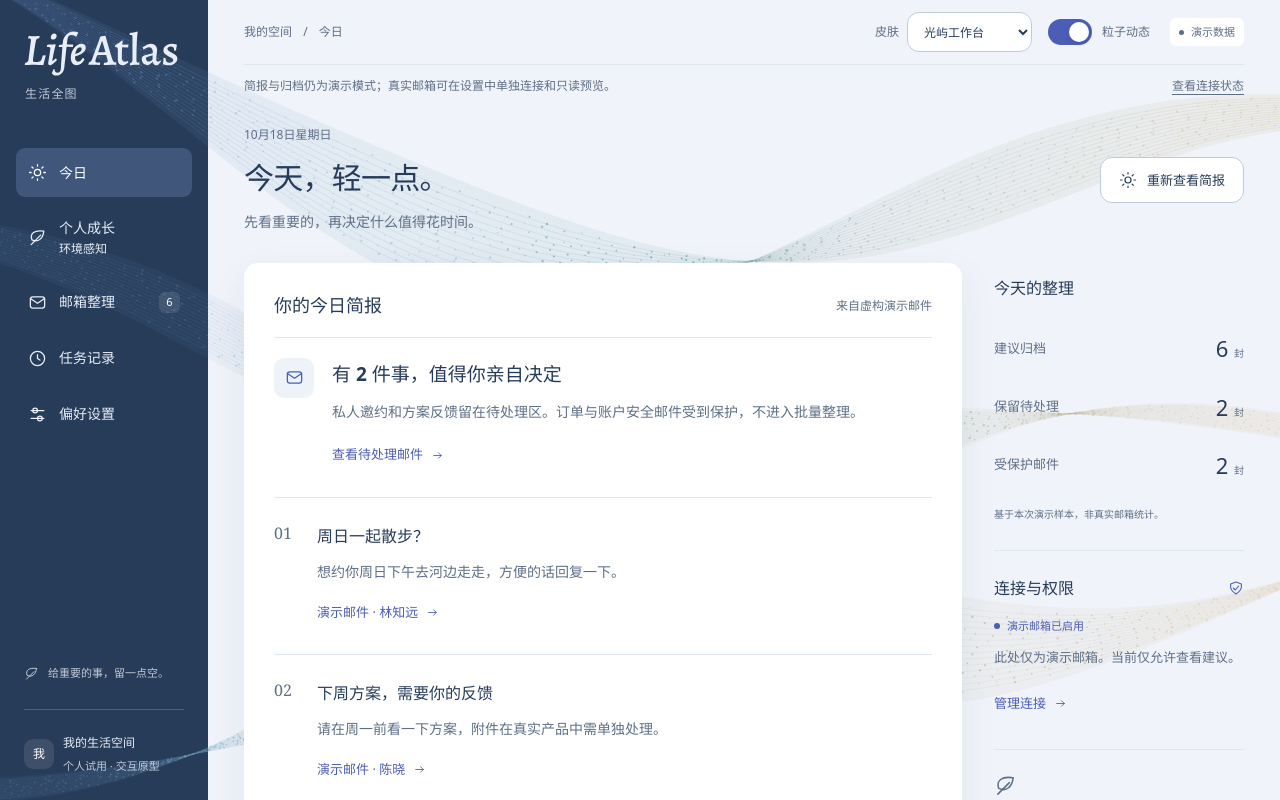
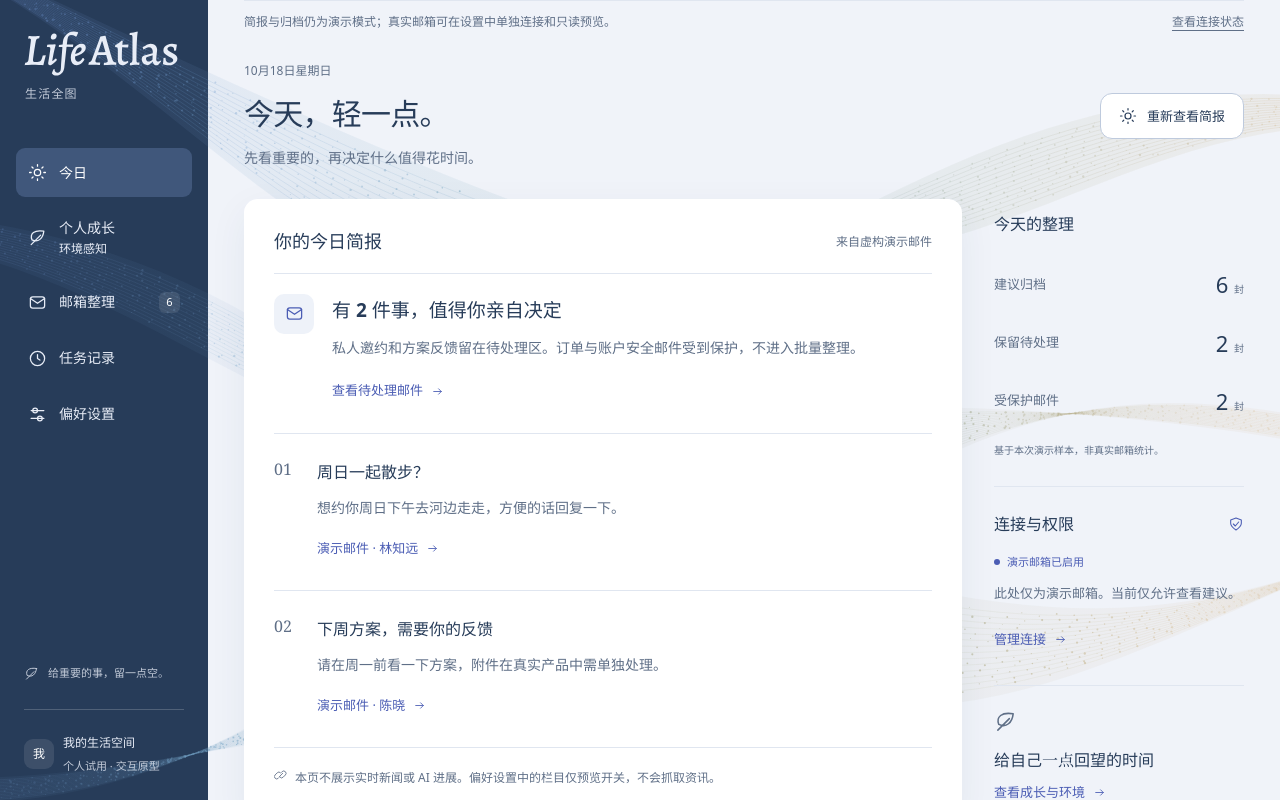
Before and after one commit to hjfieohj/lifeatlas, a Next.js app: page / in a window 1280 px wide. Shown: the top 800 px of the page. Built offline with nearby package versions, Linux system fonts and the light colour scheme.

Commit message:
fix(ui): keep appearance controls in settings only

```diff
--- a/src/main.ts
+++ b/src/main.ts
@@ -3,7 +3,7 @@ import type { Store, Mail, Task, Scenario } from './domain';
 import { mountRealGmailPanel } from './real-gmail';
 import { mountGrowth } from './growth';
 import {growthModuleLabel} from './growth-presentation';
-import { mountAppearance, appearanceControls, appearanceSettings } from './appearance';
+import { mountAppearance, appearanceSettings } from './appearance';
 import { lifeAtlasWordmark } from './wordmark';
 
 export function mountLifeAtlas() {
@@ -46,7 +46,7 @@ function toast(text: string) { const el = document.querySelector<HTMLDivElement>
 function date() { return new Intl.DateTimeFormat('zh-CN', { timeZone: store.preferences.timezone, month: 'long', day: 'numeric', weekday: 'long' }).format(new Date()); }
 function nav(id: string, label: string, name: string) { return `<a href="#${id}" data-route="${id}" aria-label="${label}" class="nav-item ${page === id ? 'active' : ''}" ${page === id ? 'aria-current="page"' : ''}>${icon(name)}<span class="nav-title">${id==='growth'?'<span class="nav-title-primary">个人成长</span><span class="nav-title-detail"><span class="nav-title-slash"> / </span>环境感知</span>':label}</span>${id === 'mail' ? `<span class="nav-count">${store.connected ? store.mails.filter(isEligible).length : '—'}</span>` : ''}</a>`; }
 function shell(content: string) {
-  return `<aside class="sidebar"><a href="#today" class="brand" aria-label="LifeAtlas · 生活全图，回到今日">${lifeAtlasWordmark}<small>生活全图</small></a><nav aria-label="主导航">${nav('today', '今日', 'sun')}${nav('growth', growthModuleLabel, 'leaf')}${nav('mail', '邮箱整理', 'mail')}${nav('history', '任务记录', 'clock')}${nav('settings', '偏好设置', 'settings')}</nav><div class="sidebar-bottom"><div class="quiet">${icon('leaf')}<span>给重要的事，留一点空。</span></div><div class="profile"><span class="avatar">我</span><div>我的生活空间<small>个人试用 · 交互原型</small></div></div></div></aside><div class="workspace"><header class="topbar"><span class="breadcrumb">我的空间 <span>/</span> ${{ today: '今日', mail: '邮箱整理', growth: growthModuleLabel, history: '任务记录', settings: '偏好设置' }[page]}</span><span class="demo-badge"><span></span>${page === 'growth' ? '个人记录' : '演示数据'}</span></header><div class="prototype-notice">${page === 'growth' ? '个人成长与环境感知保存你的观察、理解和选择；每次保存保留版本，收起后可恢复。' : '简报与归档仍为演示模式；真实邮箱可在设置中单独连接和只读预览。<a href="#settings">查看连接状态</a>'}</div>${storageWarning ? `<div role="alert" class="notice error">${esc(storageWarning)}</div>` : ''}<main id="main" tabindex="-1">${content}</main><footer>LifeAtlas · 生活全图<span>主动准备，由你决定。</span></footer></div>`;
+  return `<aside class="sidebar"><a href="#today" class="brand" aria-label="LifeAtlas · 生活全图，回到今日">${lifeAtlasWordmark}<small>生活全图</small></a><nav aria-label="主导航">${nav('today', '今日', 'sun')}${nav('growth', growthModuleLabel, 'leaf')}${nav('mail', '邮箱整理', 'mail')}${nav('history', '任务记录', 'clock')}${nav('settings', '偏好设置', 'settings')}</nav><div class="sidebar-bottom"><div class="quiet">${icon('leaf')}<span>给重要的事，留一点空。</span></div><div class="profile"><span class="avatar">我</span><div>我的生活空间<small>个人试用 · 交互原型</small></div></div></div></aside><div class="workspace">${page === 'settings' ? `<header class="topbar"><span class="breadcrumb">我的空间 <span>/</span> ${{ today: '今日', mail: '邮箱整理', growth: growthModuleLabel, history: '任务记录', settings: '偏好设置' }[page]}</span><span class="demo-badge"><span></span>演示数据</span></header>` : ''}<div class="prototype-notice">${page === 'growth' ? '个人成长与环境感知保存你的观察、理解和选择；每次保存保留版本，收起后可恢复。' : '简报与归档仍为演示模式；真实邮箱可在设置中单独连接和只读预览。<a href="#settings">查看连接状态</a>'}</div>${storageWarning ? `<div role="alert" class="notice error">${esc(storageWarning)}</div>` : ''}<main id="main" tabindex="-1">${content}</main><footer>LifeAtlas · 生活全图<span>主动准备，由你决定。</span></footer></div>`;
 }
 function disconnected() { return `<div class="empty"><span class="empty-icon">${icon('link')}</span><h2>演示邮箱已断开</h2><p>重新启用虚构邮件，即可继续体验简报与整理流程。</p><button class="button primary" data-action="connect">启用演示邮箱 ${icon('arrow')}</button></div>`; }
 function today() {
@@ -85,9 +85,7 @@ function render() {
   growth?.destroy(); growth = undefined;
   realCleanup?.(); realCleanup = undefined;
   root.innerHTML = shell(page === 'today' ? today() : page === 'mail' ? mail() : page === 'growth' ? '<div id="growth-panel"></div>' : page === 'history' ? history() : settings());
-  root.querySelector('.topbar')?.insertAdjacentHTML('beforeend', appearanceControls());
-  root.querySelector('.topbar')?.insertAdjacentHTML('afterend', '<div class="scene-banner" aria-hidden="true"></div>');
-  root.querySelector('.sidebar')?.insertAdjacentHTML('beforeend', '<div class="nav-appearance">'+appearanceControls()+'</div>');
+  root.querySelector('.workspace')?.insertAdjacentHTML('afterbegin', '<div class="scene-banner" aria-hidden="true"></div>');
   root.dataset.page = page;
   if (page === 'settings') root.querySelector('#main .page-heading')?.insertAdjacentHTML('afterend', appearanceSettings());
   appearance.sync();
```
Also changed, not shown: .impeccable/surfaces/src-growth-ts.md, 2 other files (tests, documents, lock files or other folders).
